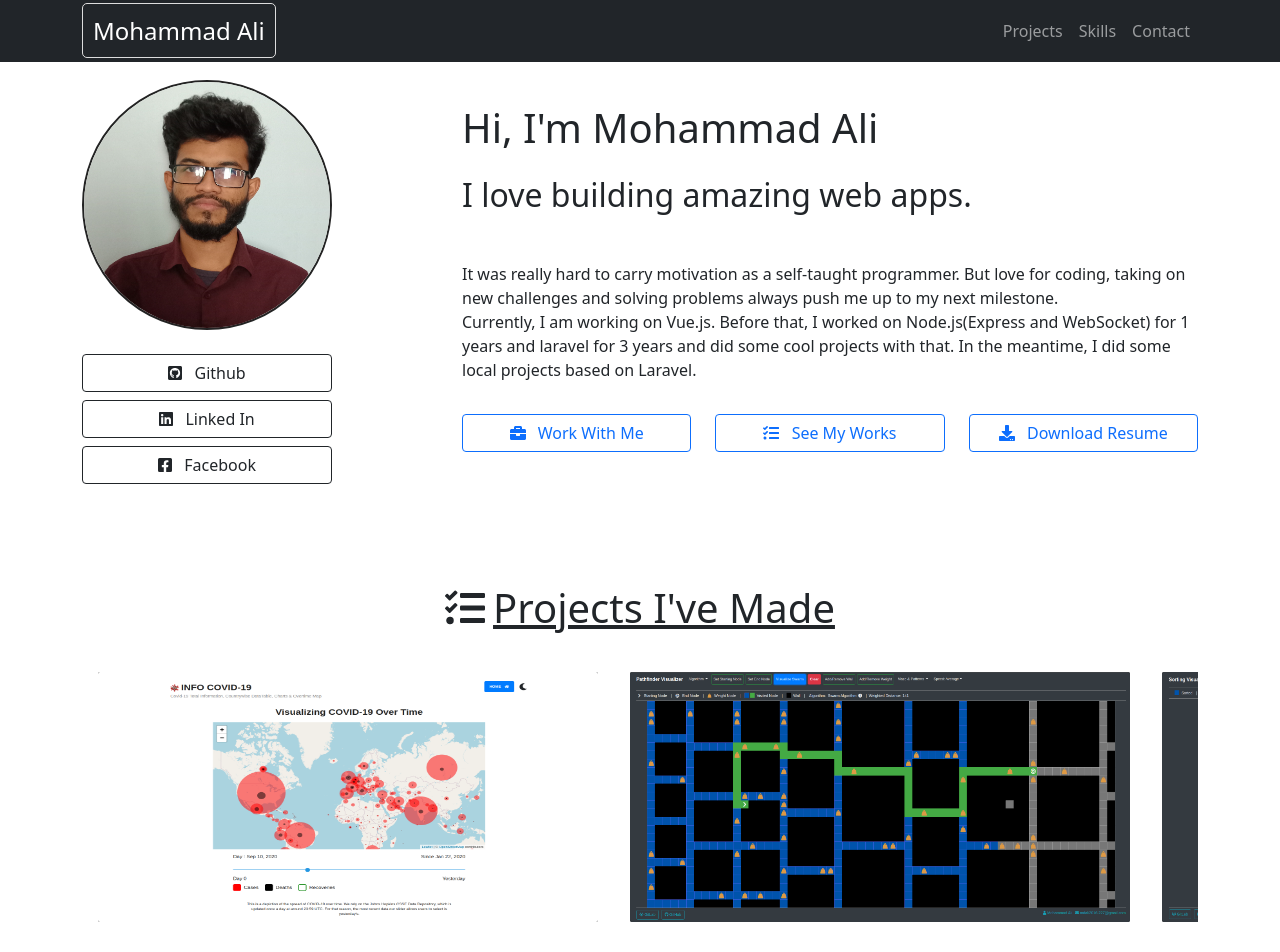
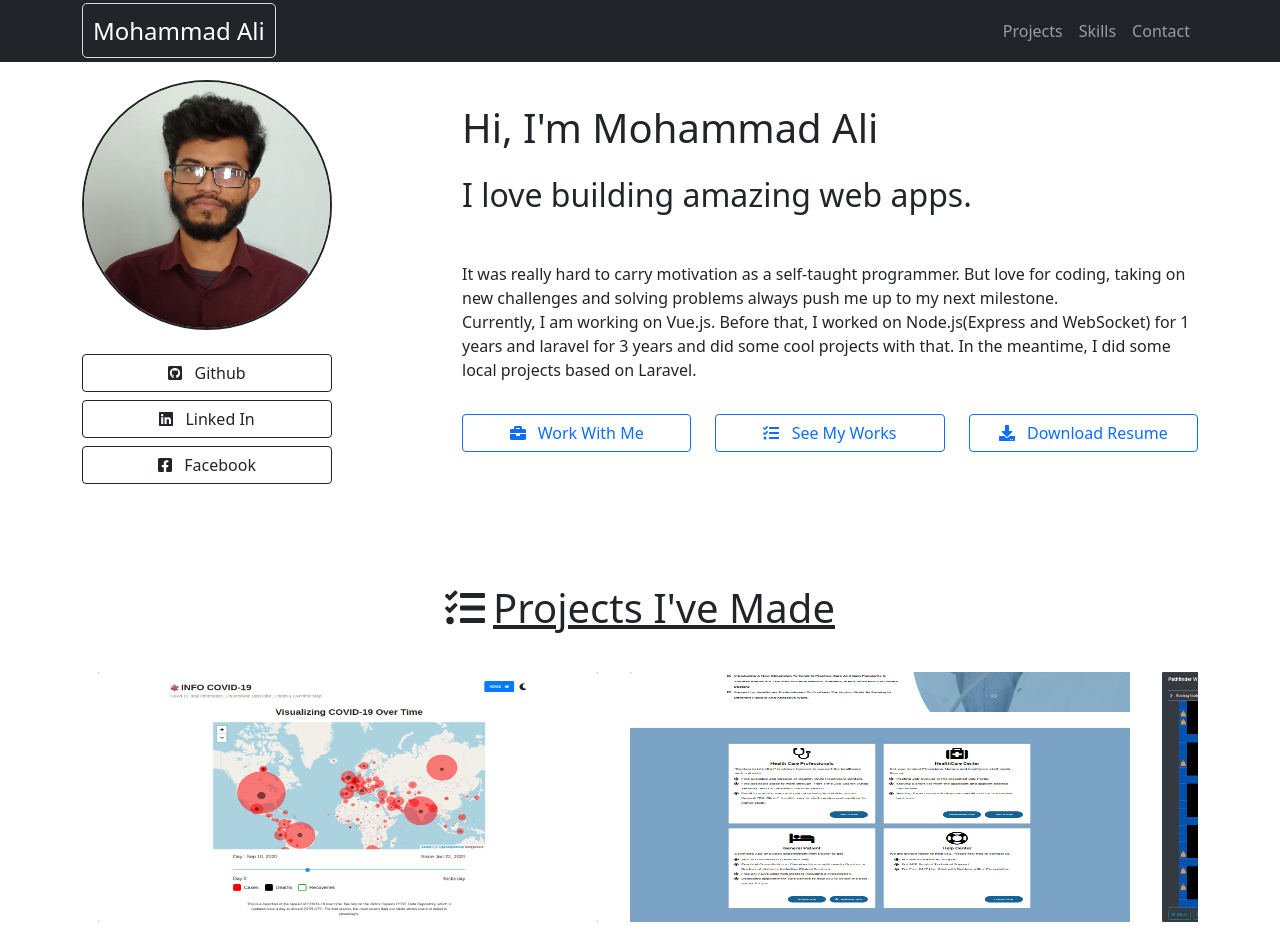
Before and after one commit to Mohammad1745/portfolio-vue, a Vue app: page / in a window 1280 px wide. Shown: the top 952 px of the page. Built offline with nearby package versions, Linux system fonts and the light colour scheme.

Commit message:
[Add] Project "DIL"

```diff
--- a/src/components/standalones/Projects.vue
+++ b/src/components/standalones/Projects.vue
@@ -45,6 +45,13 @@ export default {
           url: 'https://covid19information.netlify.app/',
           stack: 'Nuxt.js',
           image: require('@/assets/images/overtime.png'),
+        },
+        {
+          title: 'Healthcare Management System',
+          subtitle: 'An online healthcare management system for the healthcare professional and the patients.',
+          url: 'https://www.doctorsinlife.com/',
+          stack: 'Laravel',
+          image: require('@/assets/images/DiL.png'),
         },
         {
           title: 'Pathfinder Algorithm Visualizer',
```
Also changed, not shown: src/assets/images/DiL.png (added).
